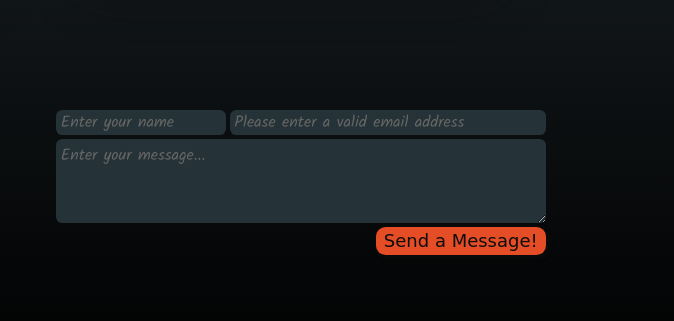
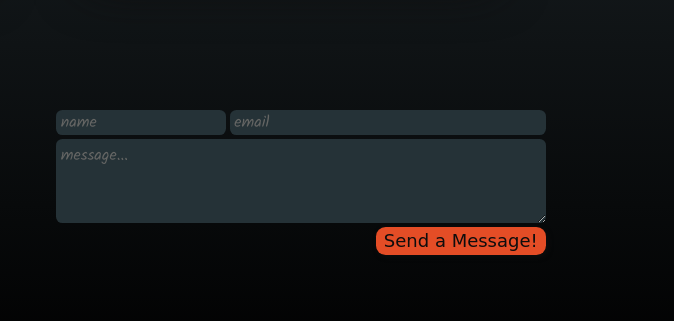
Before and after one commit to leandroMz/portf, a website: page index.html in a window 1280 px wide. Shown: the part 3058-3379 px from the top of the page, 606-1280 px from the left. Drawn offline with nearby package versions, Linux system fonts and the light colour scheme; a web font is replaced by a local one.

Commit message:
actualizando Port

```diff
--- a/index.html
+++ b/index.html
@@ -122,15 +122,15 @@
                         <div class="form-start">
                             <label for="Name"></label>
                             <input class="form-name" type="text" name="name" class="lang" key="text108"
-                                placeholder="Enter your name">
+                                placeholder="name">
                             <label for="email"></label>
                             <input class="form-email" type="email" name="email" id="email" class="lang" key="text109"
-                                placeholder="Please enter a valid email address">
+                                placeholder="email">
                         </div>
                         <div class="form-text">
                             <label for="Text"></label>
                             <textarea class="form-message" name="message" cols="20" rows="5" class="lang" key="text110"
-                                placeholder="Enter your message..."></textarea>
+                                placeholder="message..."></textarea>
                         </div>
                         <div class="verificar">
                             <div class="errores">
```
